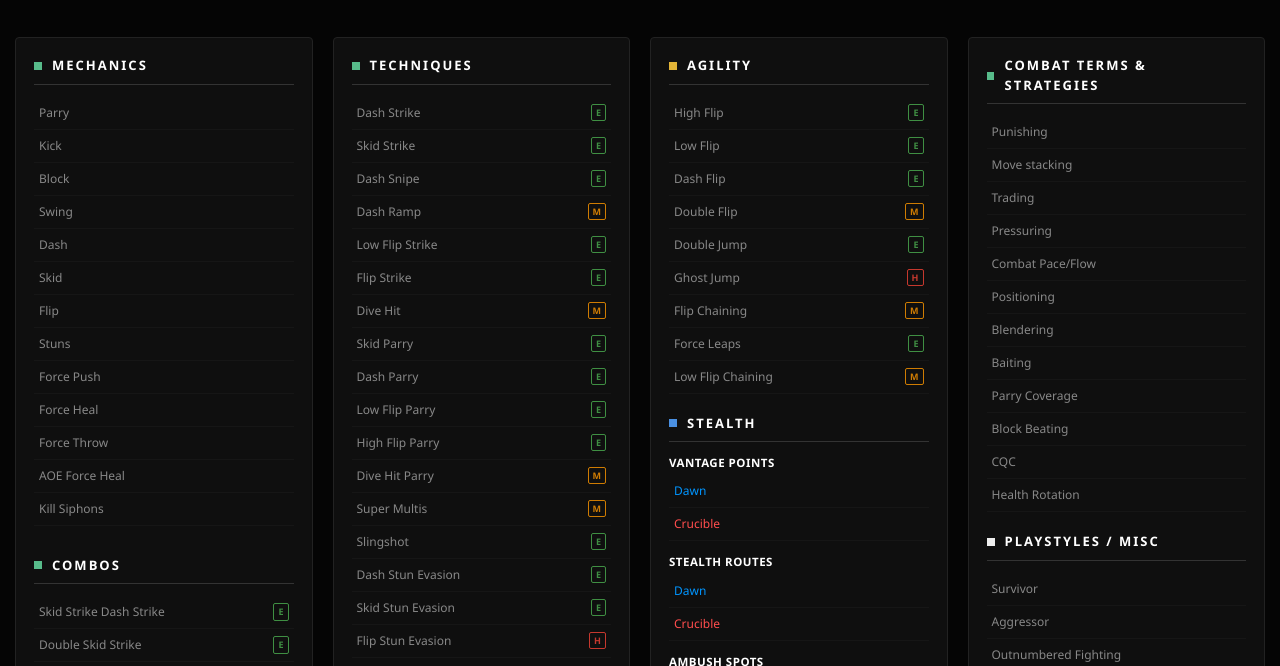
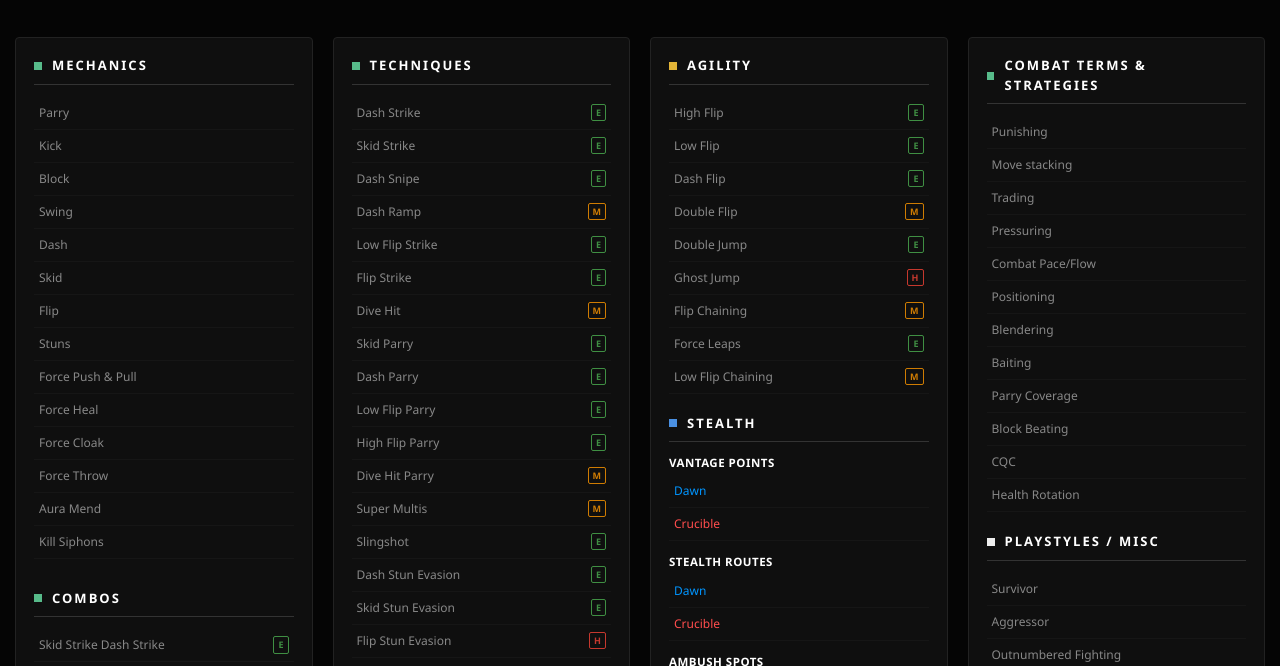
Before and after one commit to DziaraG/S-Website-projects-, a plain HTML site: page index.html in a window 1280 px wide. Shown: the part 114-780 px from the top of the page. Drawn offline with Linux system fonts and the light colour scheme.

Commit message:
index.html

```diff
--- a/index.html
+++ b/index.html
@@ -127,10 +127,11 @@
         <a href="skid.html" class="item">Skid</a>
         <a href="flip.html" class="item">Flip</a>
         <a href="stuns.html" class="item">Stuns</a>
-        <a href="force-push.html" class="item">Force Push</a>
+        <a href="force-push-pull.html" class="item">Force Push & Pull</a>
         <a href="force-heal.html" class="item">Force Heal</a>
+        <a href="force-cloak.html" class="item">Force Cloak</a>
         <a href="force-throw.html" class="item">Force Throw</a>
-        <a href="aoe-force-heal.html" class="item">AOE Force Heal</a>
+        <a href="aura-mend.html" class="item">Aura Mend</a>
         <a href="kill-siphons.html" class="item">Kill Siphons</a>
 
         <h2 class="h2-combat" style="margin-top:30px">Combos</h2>
```
